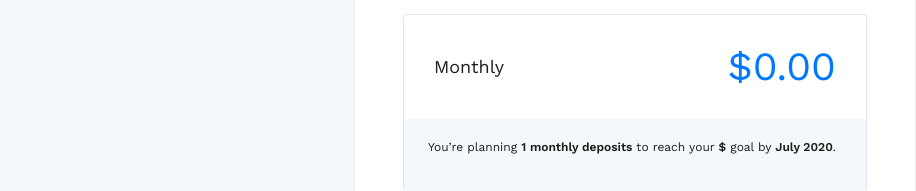
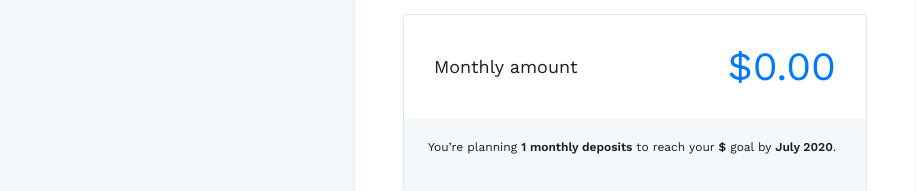
Before and after one commit to cbbcosta/origin-angular, an Angular app: page / in a window 1280 px wide. Shown: the part 491-682 px from the top of the page, without its empty margins (5-921 px from the left). Built offline with nearby package versions, Linux system fonts and the light colour scheme.

Commit message:
refactor: Removes unused constructor

```diff
--- a/src/app/components/installments-form/installments-form.component.html
+++ b/src/app/components/installments-form/installments-form.component.html
@@ -50,11 +50,11 @@
   </div>
   <div class="form-footer">
     <div class="form-footer__label">
-      <p>Monthly</p>
+      <p>Monthly<span class="m-display-none"> amount</span></p>
       <p class="blue-text" id="form-footer-monthly-installment">${{monthlyDeposit()}}</p>
     </div>
     <div class="form-footer__desc">
-      You’re planning <span class="bold-text" id="form-footer-n-installment">{{totalOfMonths}}</span> <span class="bold-text"> monthly deposits</span> to reach your <span class="bold-text" id="form-footer-total-amount">${{totalAmount}}</span> goal by <span class="bold-text" id="form-footer-due-date">{{month}} {{year}}</span>.
+      You’re planning <span class="bold-text" id="form-footer-n-installment">{{totalOfMonths}}</span> <span class="bold-text"> monthly deposits</span> to reach your <span class="bold-text" id="form-footer-total-amount">${{displayTotalAmount()}}</span> goal by <span class="bold-text" id="form-footer-due-date">{{month}} {{year}}</span>.
     </div>
   </div>
   <button class="btn" type="submit">Confirm</button>
--- a/src/app/components/installments-form/installments-form.component.ts
+++ b/src/app/components/installments-form/installments-form.component.ts
@@ -56,7 +56,7 @@ export class InstallmentsFormComponent {
 
   monthlyDeposit(): string | number {
     const monthlyValue = this.totalNumber / this.totalOfMonths || 0;
-    return monthlyValue.toFixed(2);
+    return this.maskInput.maskCurrency(monthlyValue.toFixed(2));
   }
 
   decreaseMonth(): void {
@@ -102,4 +102,8 @@ export class InstallmentsFormComponent {
     this.totalAmount = value;
     this.inputType = 'number';
   }
+
+  displayTotalAmount(): number | string {
+    return this.totalAmount;
+  }
 }
--- a/src/app/services/input-mask.service.ts
+++ b/src/app/services/input-mask.service.ts
@@ -4,9 +4,6 @@ import { Injectable } from '@angular/core';
   providedIn: 'root'
 })
 export class InputMaskService {
-
-  constructor() { }
-
   public maskCurrency(currentNumber): string {
     const formatter = new Intl.NumberFormat('en-US', {
       style: 'currency',
--- a/src/assets/sass/settings/_helpers.scss
+++ b/src/assets/sass/settings/_helpers.scss
@@ -5,3 +5,10 @@
 .justify-content-between {
   justify-content: space-between;
 }
+
+.m-display-none {
+  display: none;
+  @include media($break-m) {
+    display: inline;
+  }
+}
--- a/src/main.scss
+++ b/src/main.scss
@@ -4,6 +4,5 @@
 @import 'assets/sass/settings/base';
 @import 'assets/sass/settings/helpers';
 
-@import 'assets/sass/components/form';
 @import 'assets/sass/components/button';
 @import 'assets/sass/components/error';
```
Also changed, not shown: src/assets/sass/components/_form.scss (deleted), 1 other file (tests, documents, lock files or other folders).
